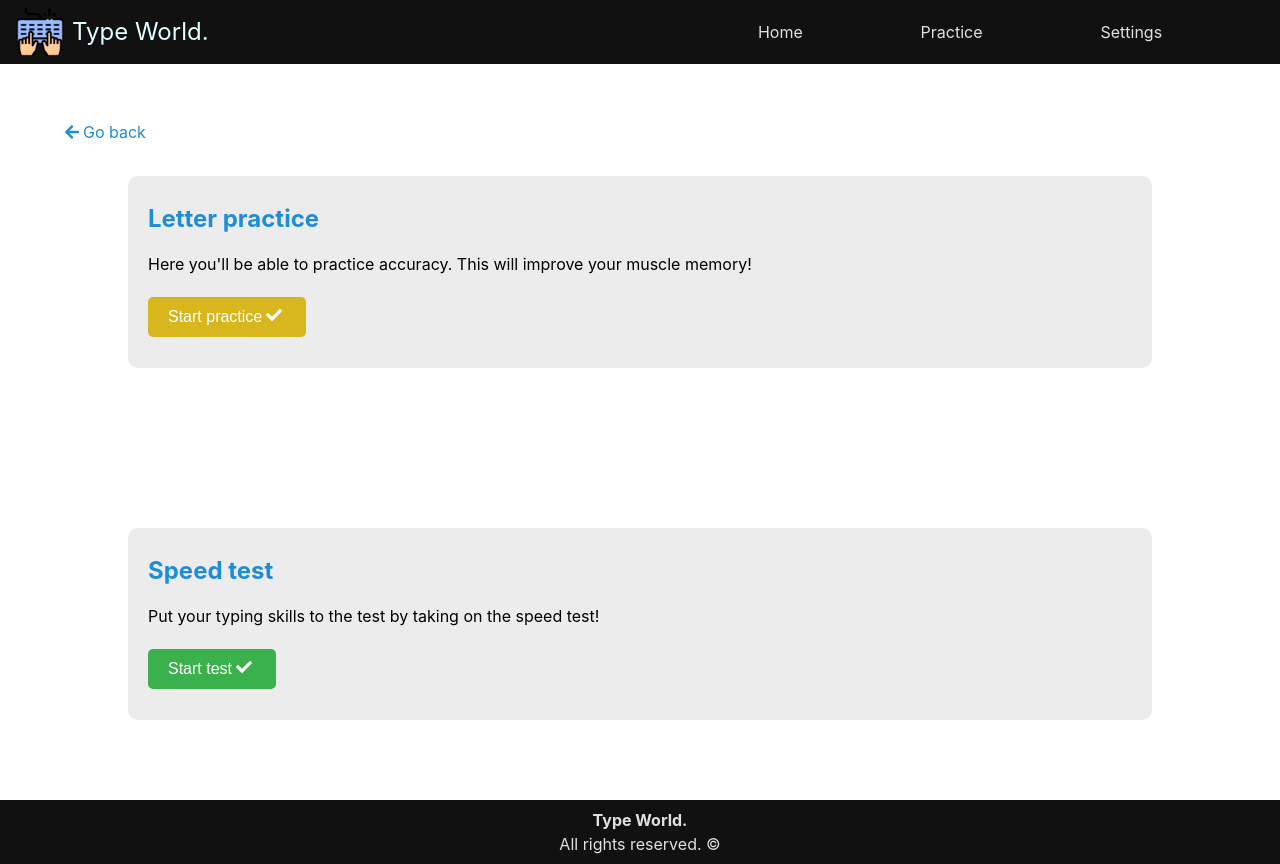
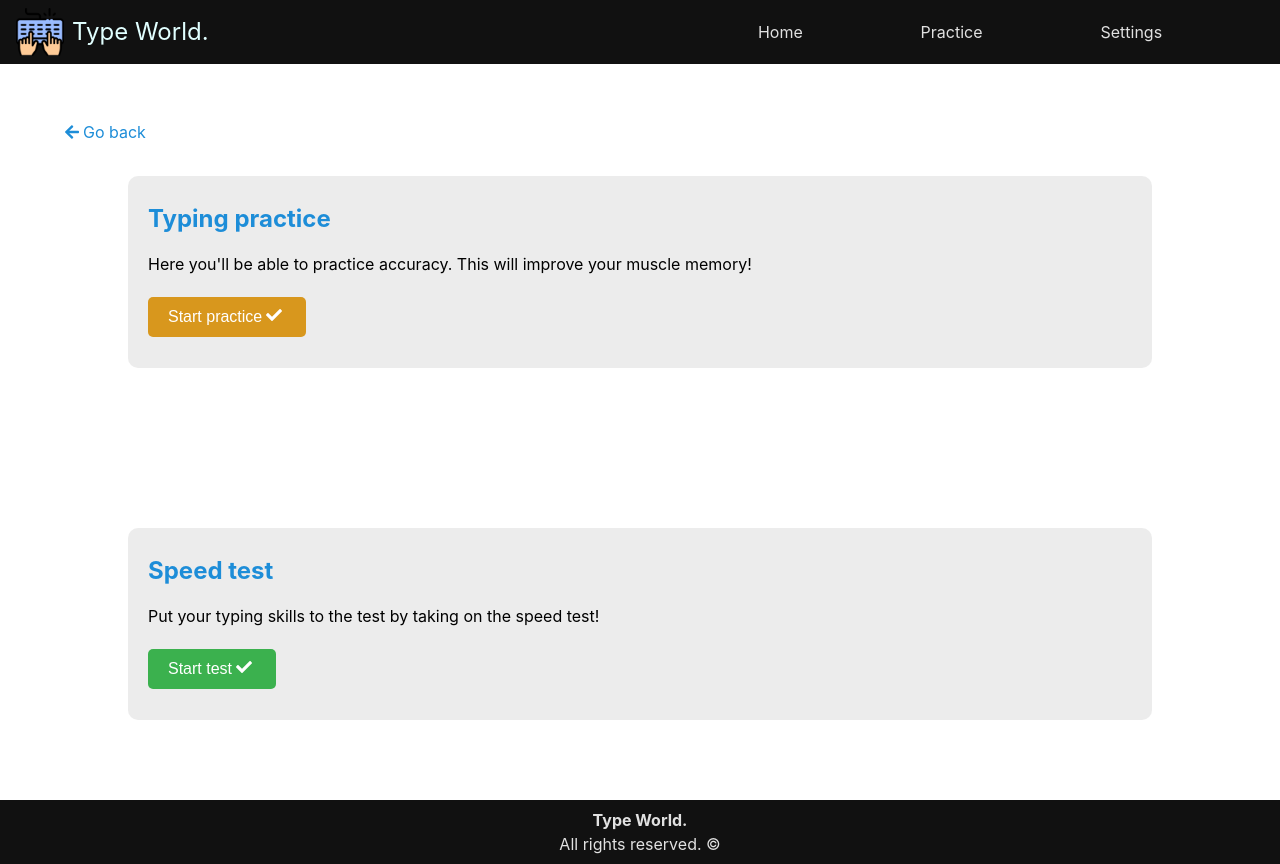
Before and after one commit to CamSteph/type-challenge01, a React (Vite) app: page /options in a window 1280 px wide. Built offline with nearby package versions, Linux system fonts and the light colour scheme; a web font is replaced by a local one.

Commit message:
Fix text select bug in letter input

```diff
--- a/src/components/Button/index.jsx
+++ b/src/components/Button/index.jsx
@@ -46,7 +46,7 @@ const BtnContainer = styled.button`
       case 'success':
         return '#3bb14e';
       case 'warning':
-        return '#d8b61d';
+        return '#d8971d';
       case 'danger':
         return '#d8291d';
       case 'dark':
@@ -64,7 +64,7 @@ const BtnContainer = styled.button`
           case 'success':
             return 'color: #3bb14e';
           case 'warning':
-            return 'color: #d8b61d';
+            return 'color: #d8971d';
           case 'danger':
             return 'color: #d8291d';
           case 'dark':
@@ -82,7 +82,7 @@ const BtnContainer = styled.button`
         case 'success':
           return 'border: 1px solid #3bb14e';
         case 'warning':
-          return 'border: 1px solid #d8b61d';
+          return 'border: 1px solid #d8971d';
         case 'danger':
           return 'border: 1px solid #d8291d';
         case 'dark':
@@ -101,7 +101,7 @@ const BtnContainer = styled.button`
         case 'success':
           return '#288337';
         case 'warning':
-          return '#ac9015';
+          return '#b37c18';
         case 'danger':
           return '#a31d13';
         case 'dark':
--- a/src/containers/LetterInput/index.jsx
+++ b/src/containers/LetterInput/index.jsx
@@ -33,6 +33,10 @@ const LetterInput = ({
   useEffect(() => {
     letterInputRef.current.value = '';
   }, [mode, letters]);
+
+  const handleFocus = () => {
+    letterInputRef.current.focus();
+  };
 
   const enterLetter = (e) => {
 
@@ -87,7 +91,8 @@ const LetterInput = ({
       continueTyping={continueTyping}
       type='text'
       onKeyUp={enterLetter}
-      onMouseDown={(e) => e.preventDefault()}
+      onMouseDown={(e) => e.preventDefault()} // prevents user from selecting text in the input
+      onClick={handleFocus} // allows user to re-focus element if blurred. preventing Default on MousDown event prevents re-focus.
       ref={letterInputRef}
       spellCheck={false}
       placeholder={
--- a/src/pages/LetterPractice.jsx
+++ b/src/pages/LetterPractice.jsx
@@ -39,7 +39,7 @@ const Container = styled.div`
 const Wrapper = styled.div`
   width: 100%;
   min-height: 74vh;
-  background: #0a4468d3;
+  background: linear-gradient(160deg, #678091, #19252cd2);
   border-radius: 10px;
   padding: 40px;
   grid-column: 1 / -1;
--- a/src/pages/PracticeOptions.jsx
+++ b/src/pages/PracticeOptions.jsx
@@ -42,7 +42,7 @@ const PracticeOptions = () => {
     <Container>
       <Link to='/' className='go-back-link'><FaArrowLeft className='arrow-left'/> Go back</Link>
       <Option
-        optionTitle='Letter practice'
+        optionTitle='Typing practice'
         optionDescription="Here you'll be able to practice accuracy. This will improve your muscle memory!"
         destination='setup'
         btnText='Start practice'
```
